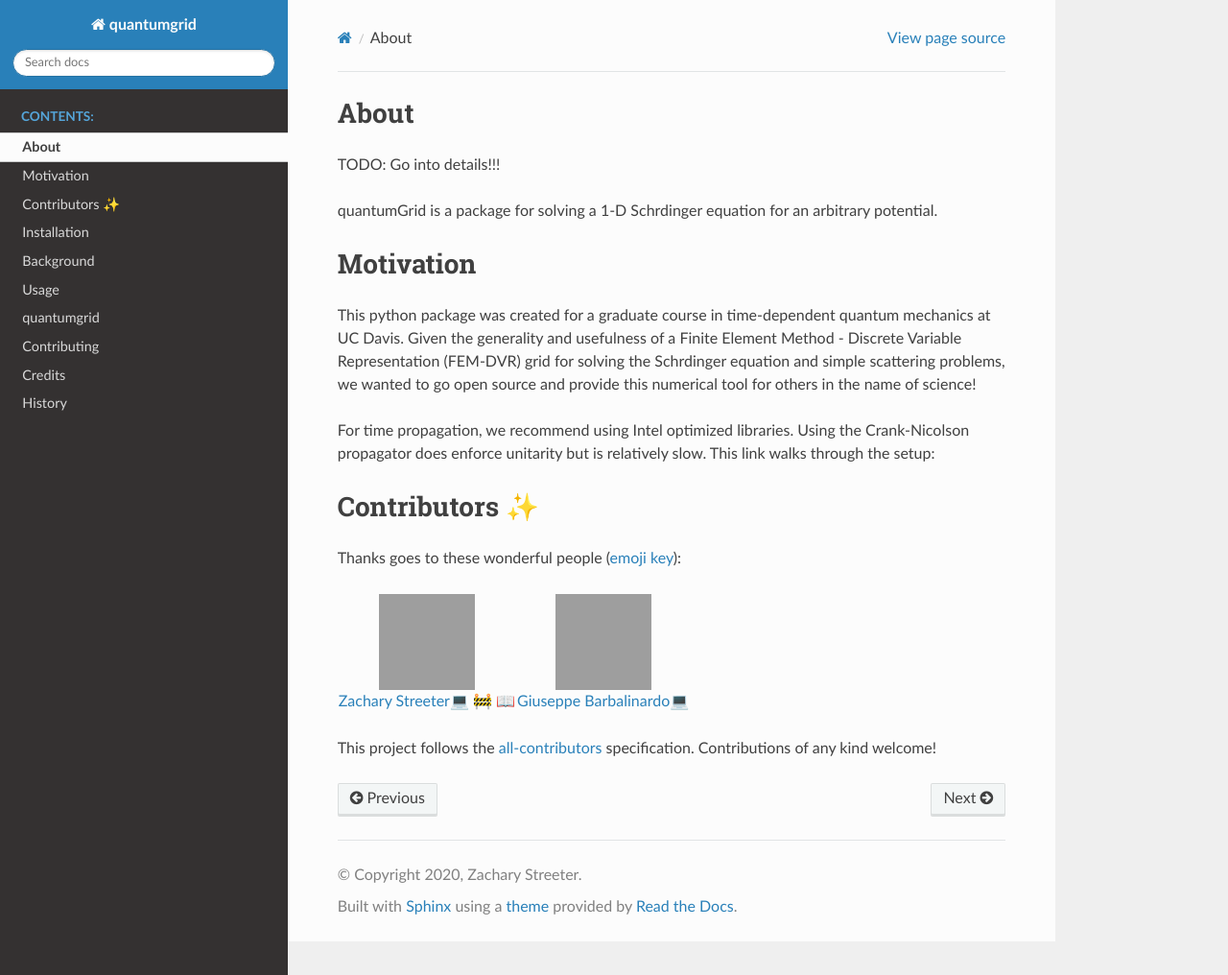
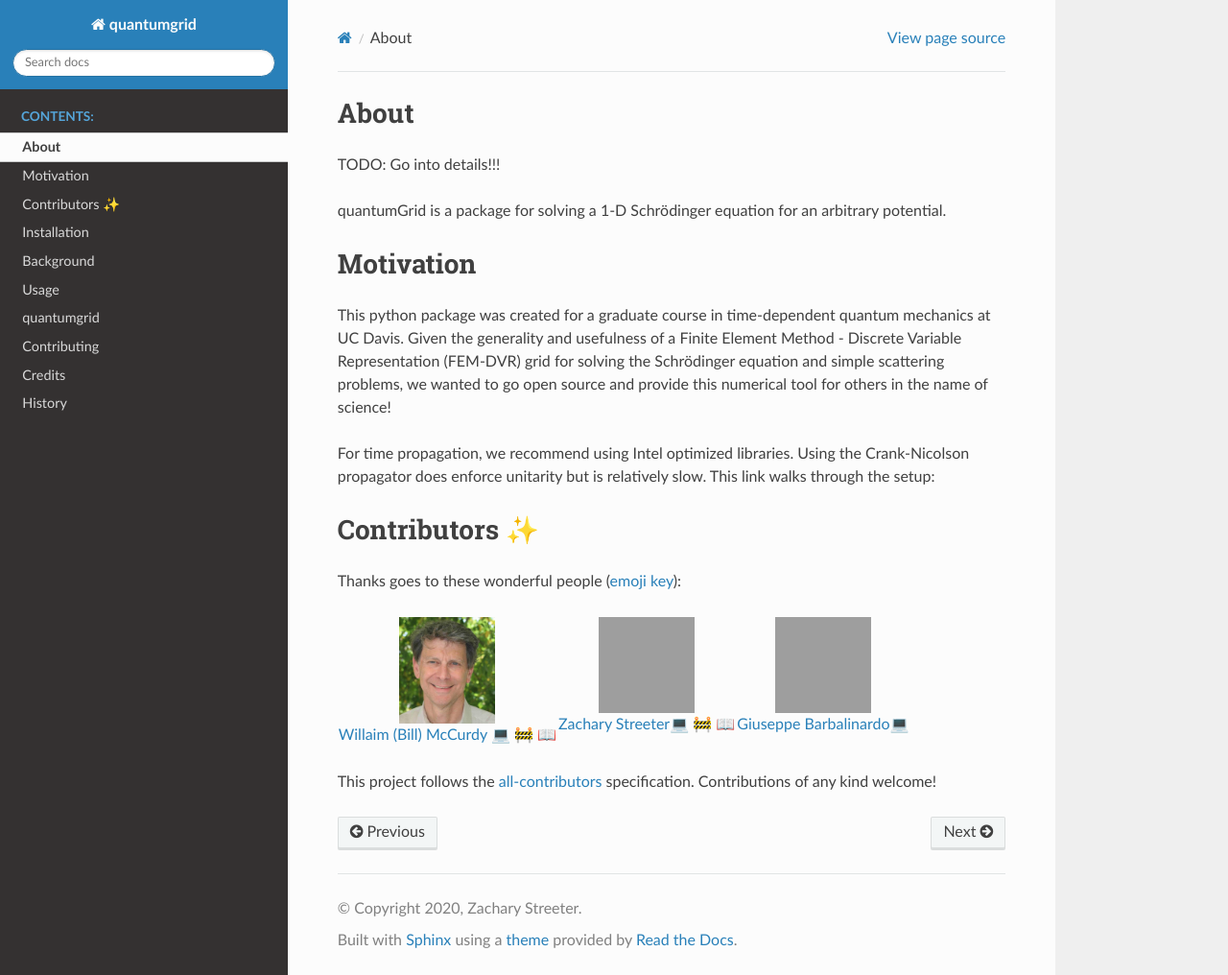
Before and after one commit to cwmccurdy/quantumGrid, a Sphinx documentation site: the page built from docs/readme.rst, in a window 1280 px wide and 1016 px high, cut to the strip 0-1016 px from the top of the window. Shown: the whole strip at 96% size. Built offline with Sphinx 7.4.7 and the Read the Docs theme 2.0.0, drawn with Linux system fonts in a browser that asks for light colours; grey boxes are pictures that could not be loaded.

```diff
--- a/AUTHORS.rst
+++ b/AUTHORS.rst
@@ -14,7 +14,7 @@ Development Leads
 * Zachary Streeter
   https://www.linkedin.com/in/zachary-streeter-44a323102/
 
-Contributors
-------------
+Want To Help Develop?
+---------------------
 
-Please contact Zachary if you would like to contribute!
+Please contact Bill or Zachary if you would like to contribute!
--- a/README.rst
+++ b/README.rst
@@ -45,7 +45,7 @@ About
 =====
 
 Exterior Complex Scaled Finite-Element Element Discrete Variable Representation grid for general physics problems.
-quantumGrid is a package for solving a 1-D Schrodinger equation for an
+quantumGrid is a package for solving a 1-D Schrödinger equation for an
 arbitrary potential.
 
 Motivation
@@ -54,7 +54,7 @@ Motivation
 This python package was created for a graduate course in time-dependent
 quantum mechanics at UC Davis. Given the generality and usefulness of a
 Finite Element Method - Discrete Variable Representation (FEM-DVR) grid
-for solving the Schrodinger equation and simple scattering problems, we
+for solving the Schrödinger equation and simple scattering problems, we
 wanted to go open source and provide this numerical tool for others in
 the name of science!
 
@@ -95,7 +95,7 @@ key <https://allcontributors.org/docs/en/emoji-key>`__):
 
    <td align="center">
    <a href="https://chemistry.ucdavis.edu/people/william-mccurdy">
-   <img src="docs/_static/Bills_pic.jpg" width="100px;" alt=""/>
+   <img src="docs/_static/images/Bills_pic.jpg" width="100px;" alt=""/>
 
 Willaim (Bill) McCurdy 💻 🚧 📖
 
--- a/docs/readme.rst
+++ b/docs/readme.rst
@@ -2,7 +2,7 @@ About
 =====
 TODO: Go into details!!!
 
-quantumGrid is a package for solving a 1-D Schrdinger equation for an
+quantumGrid is a package for solving a 1-D Schrödinger equation for an
 arbitrary potential.
 
 Motivation
@@ -11,7 +11,7 @@ Motivation
 This python package was created for a graduate course in time-dependent
 quantum mechanics at UC Davis. Given the generality and usefulness of a
 Finite Element Method - Discrete Variable Representation (FEM-DVR) grid
-for solving the Schrdinger equation and simple scattering problems, we
+for solving the Schrödinger equation and simple scattering problems, we
 wanted to go open source and provide this numerical tool for others in
 the name of science!
 
@@ -33,6 +33,18 @@ key <https://allcontributors.org/docs/en/emoji-key>`__):
 .. raw:: html
 
    <tr>
+
+.. raw:: html
+
+   </tr>
+
+.. raw:: html
+
+   <td align="center">
+   <a href="https://chemistry.ucdavis.edu/people/william-mccurdy">
+   <img src="_static/images/Bills_pic.jpg" width="100px;" alt=""/>
+
+Willaim (Bill) McCurdy 💻 🚧 📖
 
 .. raw:: html
 
```
Also changed, not shown: docs/background.rst (+13 -2 lines), docs/_static/images/DVRbasis.png (added), docs/_static/images/FEMDVRBasis.png (added), docs/_static/images/lobattoShapeFunctions.png (added), docs/_static/images/oneElementDVR.png (added), 5 other files.
